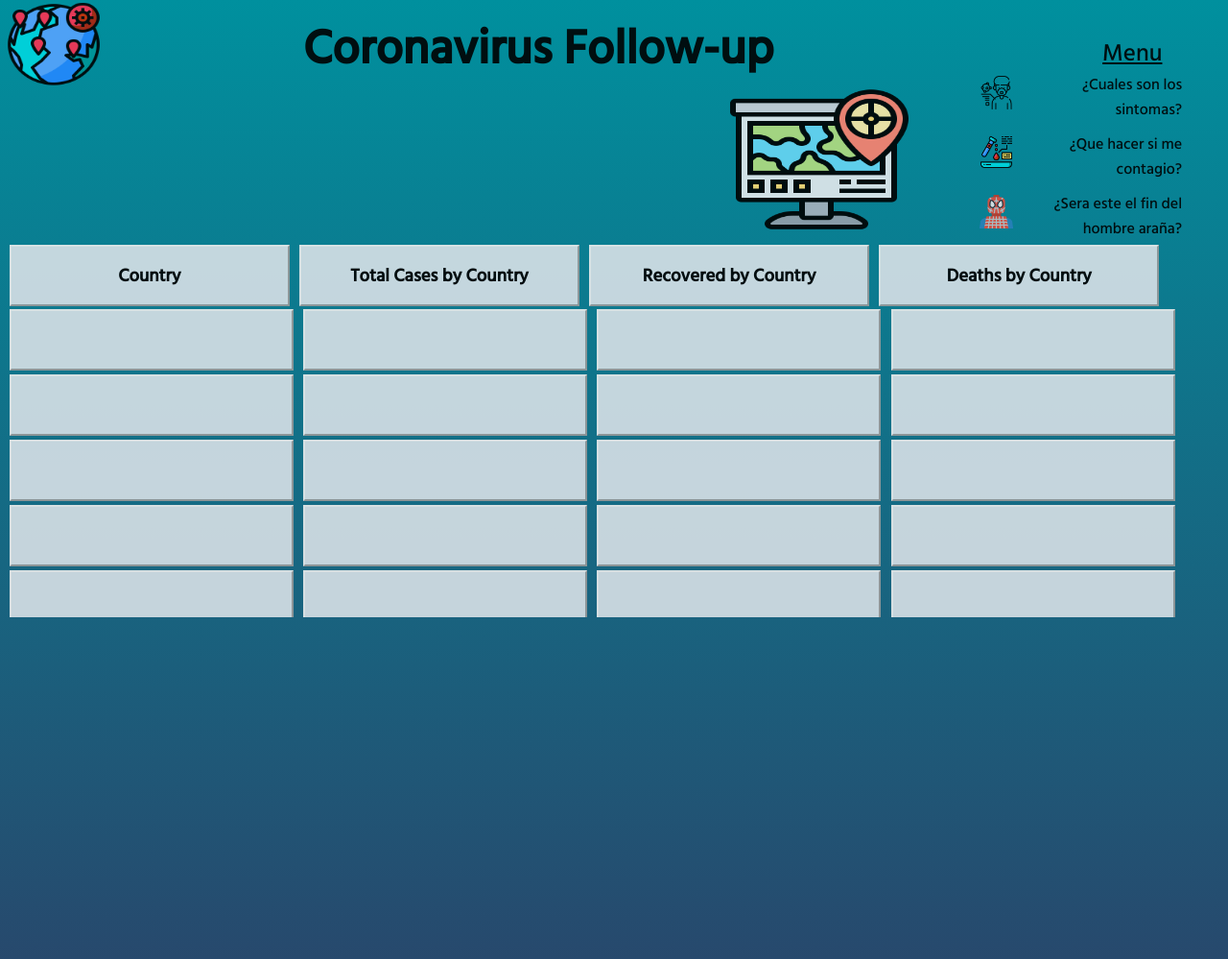
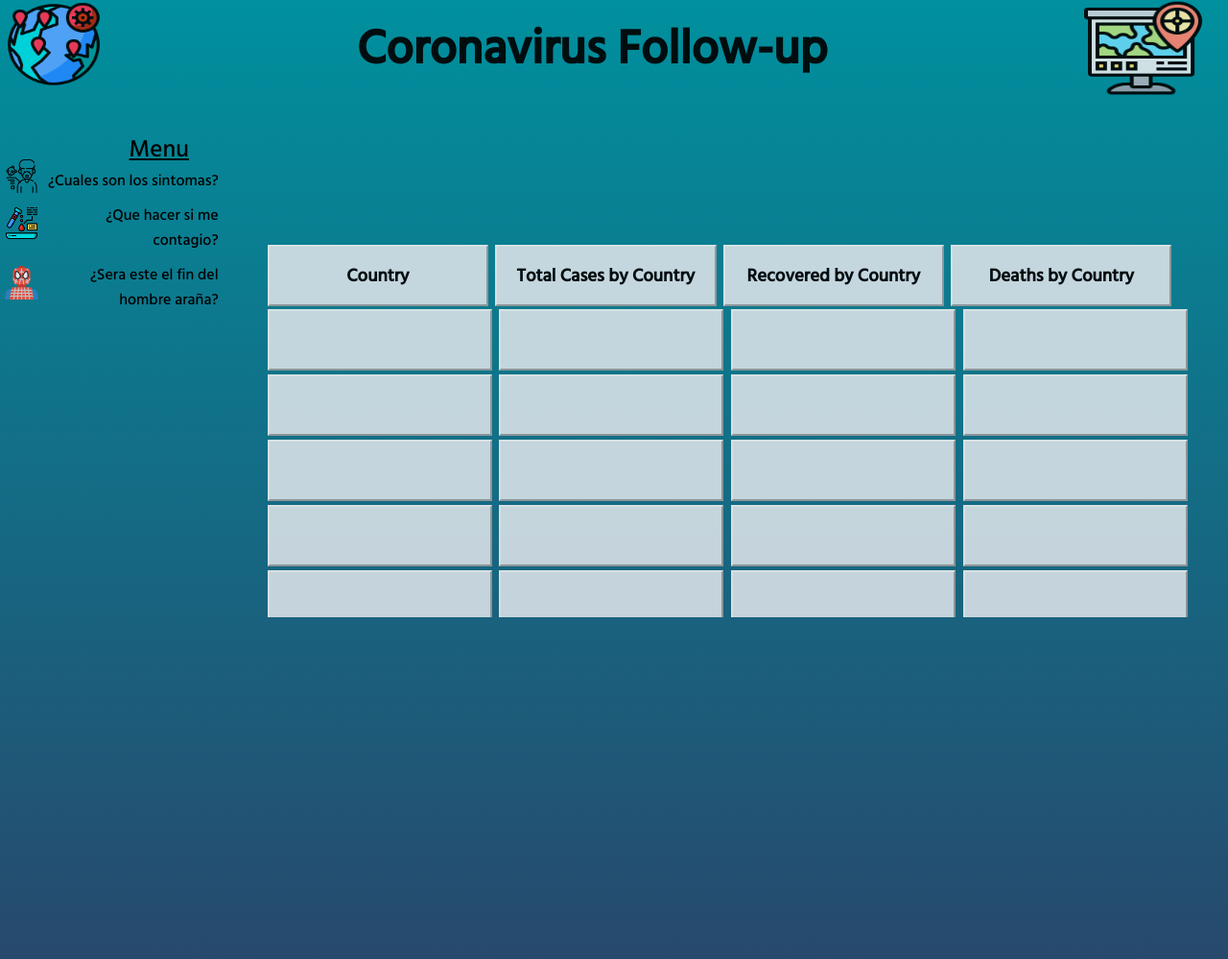
Before and after one commit to ejdff/Proyecto-Jotta, a website: page Inicio.html in a window 1280 px wide. Shown: the whole page at 96% size. Drawn offline with nearby package versions, Linux system fonts and the light colour scheme; no server answers.

Commit message:
22.06 final commit

```diff
--- a/Inicio.html
+++ b/Inicio.html
@@ -13,7 +13,9 @@
     <header class='header' id='header'>
         <img src="coronavirus.png" class="header__img1">
         <h1 class='title'>Coronavirus Follow-up</h1>
-        <div class='menu'>
+        <img src="geography.png" class="global_img">
+    </header>
+    <section class='menu'>
         <div class='main_menu'>
             <p>Menu</p>
         </div>
@@ -31,22 +33,19 @@
                 <p class='menu_line_in'> ¿Sera este el fin del hombre araña?</p>
             </li>
         </ul>
-        </div>
-    </header>
-
+    </section>
     <section class='data'>
         <section class='global_info' id='global_info'>
             <div class='info'>
                 <div class="global_box">
                     <h2 class='result_box' id='boxA'></h2>
-                    <h2 class='result_box' id='boxD'></h2>
-                </div>
-                <div class="global_box">
                     <h2 class='result_box' id='boxB'></h2>
                     <h2 class='result_box' id='boxC'></h2>
                 </div>
+                <div class="global_box">
+                    <h2 class='result_box' id='boxD'></h2>
                 </div>
-            <img src="geography.png" class="global_img">
+            </div>
         </section>
 
         <section class='countries'>
--- a/frontpagestyle.css
+++ b/frontpagestyle.css
@@ -81,17 +81,13 @@ body {
     width: 68%;
 }
 
-.menu:hover ul, ul:hover{
-    display:block;
-}
-
 .data{
-    width: 100% ;
+    width: 79% ;
     margin: 10px, 10px, 10px, 10px;
 }
 
 .global_info {
-    width: 75%;
+    width: 100%;
     height: 150px;
     display: flex;
     flex-direction: row;
@@ -108,13 +104,14 @@ body {
     flex-direction: row;
     flex-wrap: wrap;
     height: 50%;
-    width: 75%;
+    width: 100%;
     margin-top: -10px;
     margin-left: 15px;
 }
 
 .global_box{
     width: 49%;
+    height: 100%;
 }
 
 .rebox_flag_name{
@@ -144,12 +141,13 @@ body {
     height: 30%;
     width: 89%;
     font-size: 25px;
+    margin: 20px;
 }
 
 .global_img{
-    width: 20%;
+    width: 10%;
     height: 100%;
-    margin-top: -18px;
+    margin-top: 0px;
     align-self: center;
     margin-right: 20px;
 }
```
Lines whose indentation alone changed are shown as unchanged.
